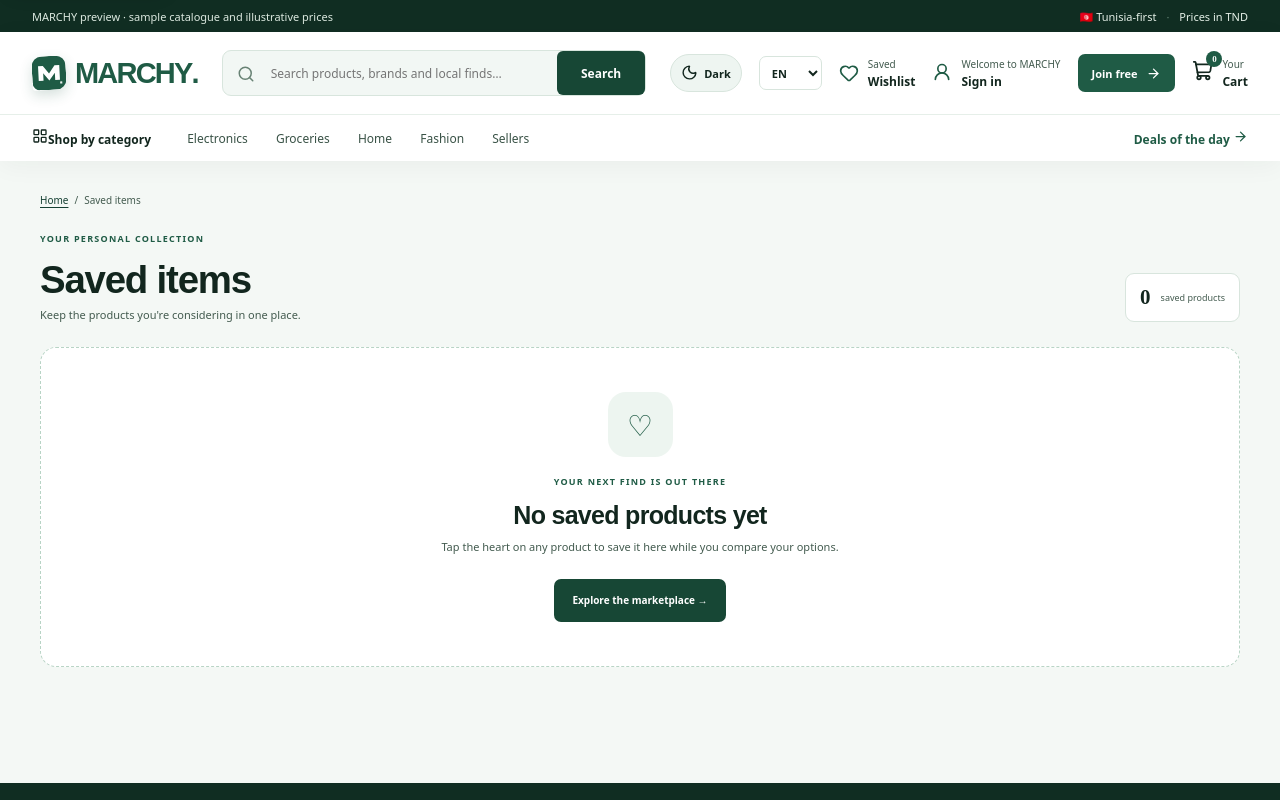
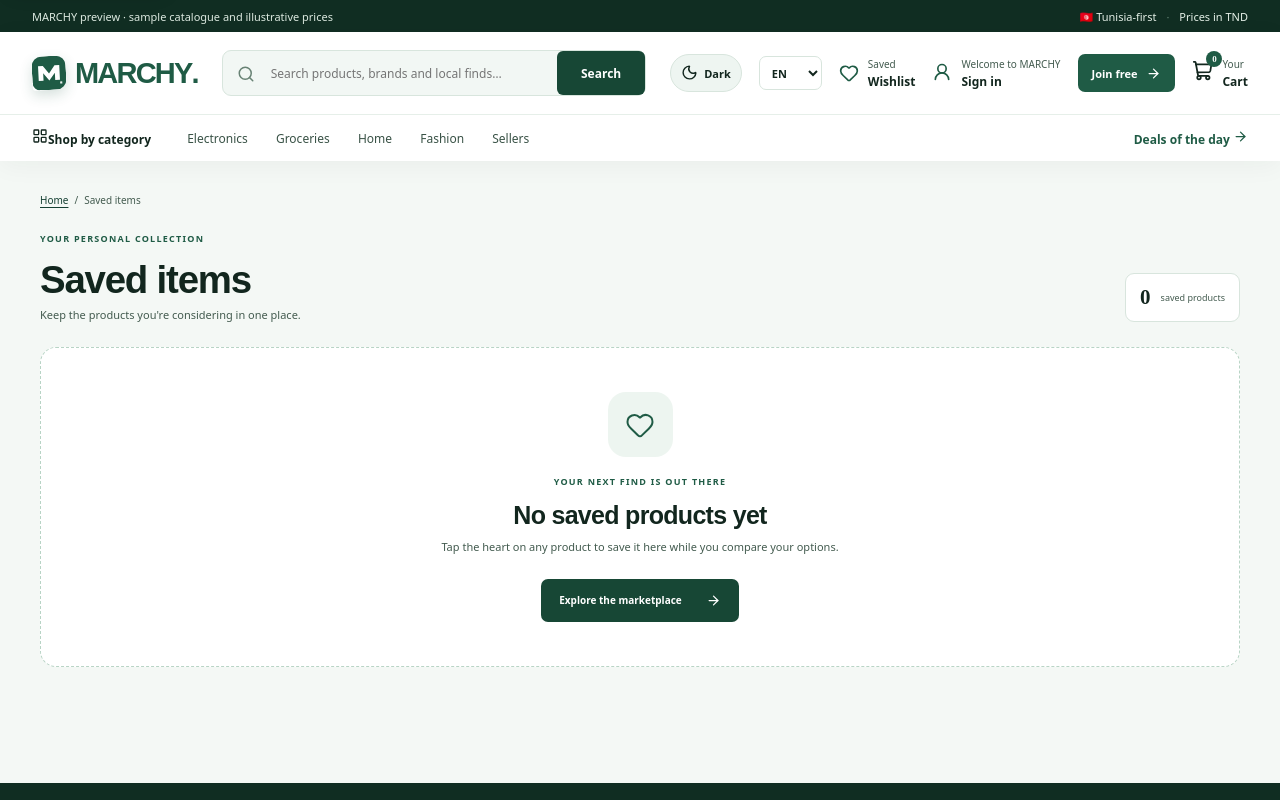
Before and after one commit to medkhalilghdamsi-dev/MARCHY, a React (Vite) app: page /wishlist in a window 1280 px wide. Shown: the top 800 px of the page. Built offline with nearby package versions, Linux system fonts and the light colour scheme.

Commit message:
ui: add Lucide icons to wishlist

```diff
--- a/src/pages/buyer/WishlistPage.jsx
+++ b/src/pages/buyer/WishlistPage.jsx
@@ -3,6 +3,7 @@ import { products } from '../../data/products'
 import { translateTree } from '../../i18n/translate'
 import { ProductCard } from '../../components/marketplace/ProductCard'
 import { useMarketplace } from '../../providers/MarketplaceContext'
+import { ArrowRight, Heart } from 'lucide-react'
 
 export function WishlistPage() {
   const { wishlist, toggleWish, addToCart, language } = useMarketplace()
@@ -16,11 +17,11 @@ export function WishlistPage() {
       <div className="wishlist-count"><strong>{saved.length}</strong><span>saved products</span></div>
     </div>
     {saved.length ? <>
-      <div className="wishlist-toolbar"><div><b>Your shortlist</b><span>{savedCategories.length} categories</span></div><Link to="/search">Discover more products →</Link></div>
+      <div className="wishlist-toolbar"><div><b>Your shortlist</b><span>{savedCategories.length} categories</span></div><Link to="/search">Discover more products <ArrowRight size={15}/></Link></div>
       <div className="product-grid wishlist-product-grid">{saved.map(product => <ProductCard key={product.id} product={product} addToCart={addToCart} wished={true} toggleWish={toggleWish} language={language}/>)}</div>
-      <div className="wishlist-footnote"><span>♡</span><p>Your saved list stays on this device in this demo. It is not synced between devices or accounts.</p></div>
+      <div className="wishlist-footnote"><span><Heart size={18}/></span><p>Your saved list stays on this device in this demo. It is not synced between devices or accounts.</p></div>
     </> : <div className="wishlist-empty">
-      <div className="wishlist-empty-icon">♡</div><span className="eyebrow">YOUR NEXT FIND IS OUT THERE</span><h2>No saved products yet</h2><p>Tap the heart on any product to save it here while you compare your options.</p><Link to="/search" className="primary-btn">Explore the marketplace →</Link>
+      <div className="wishlist-empty-icon"><Heart size={30} strokeWidth={1.6}/></div><span className="eyebrow">YOUR NEXT FIND IS OUT THERE</span><h2>No saved products yet</h2><p>Tap the heart on any product to save it here while you compare your options.</p><Link to="/search" className="primary-btn">Explore the marketplace <ArrowRight size={15}/></Link>
     </div>}
   </main>,language)
 }
```
